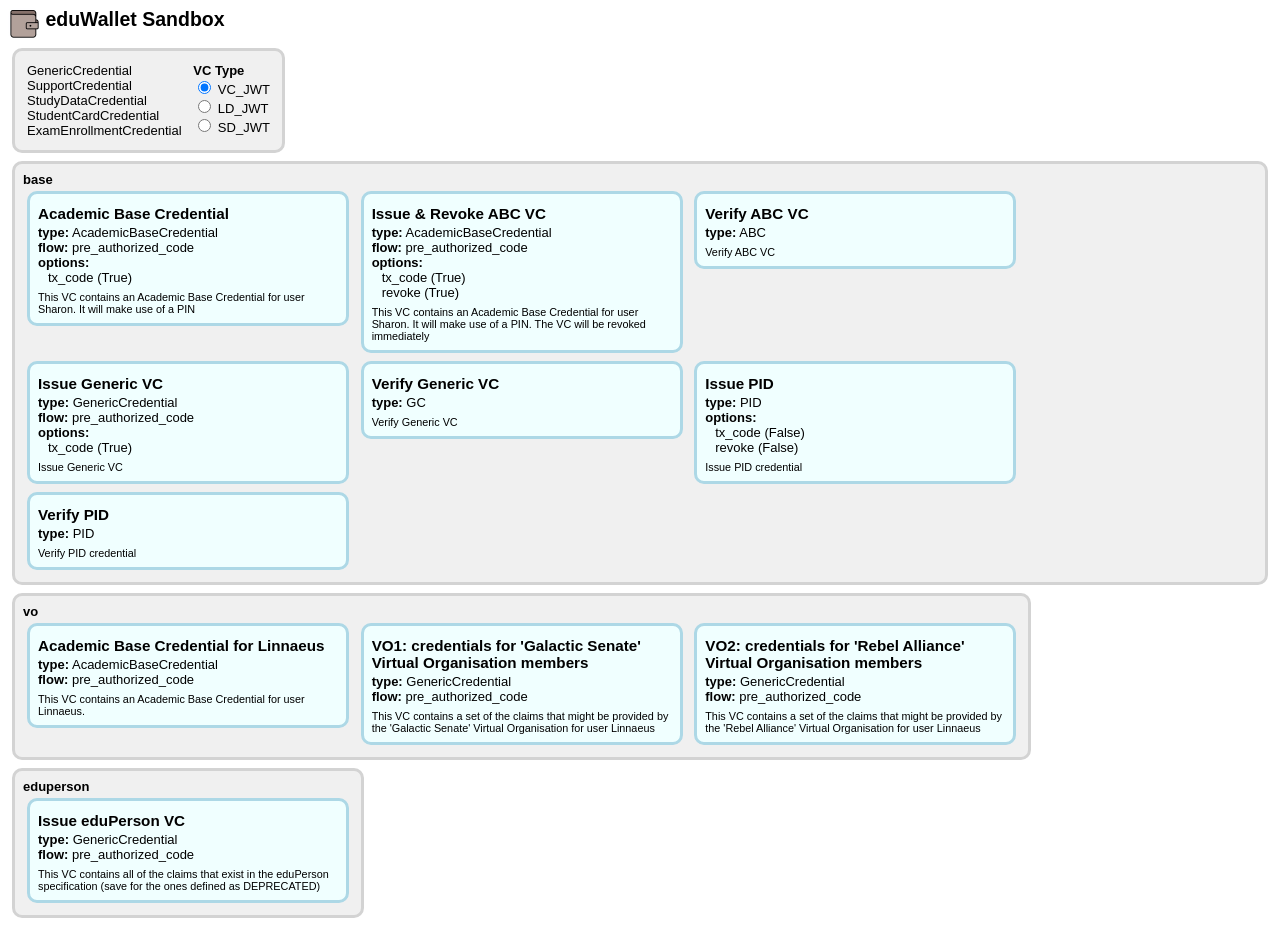
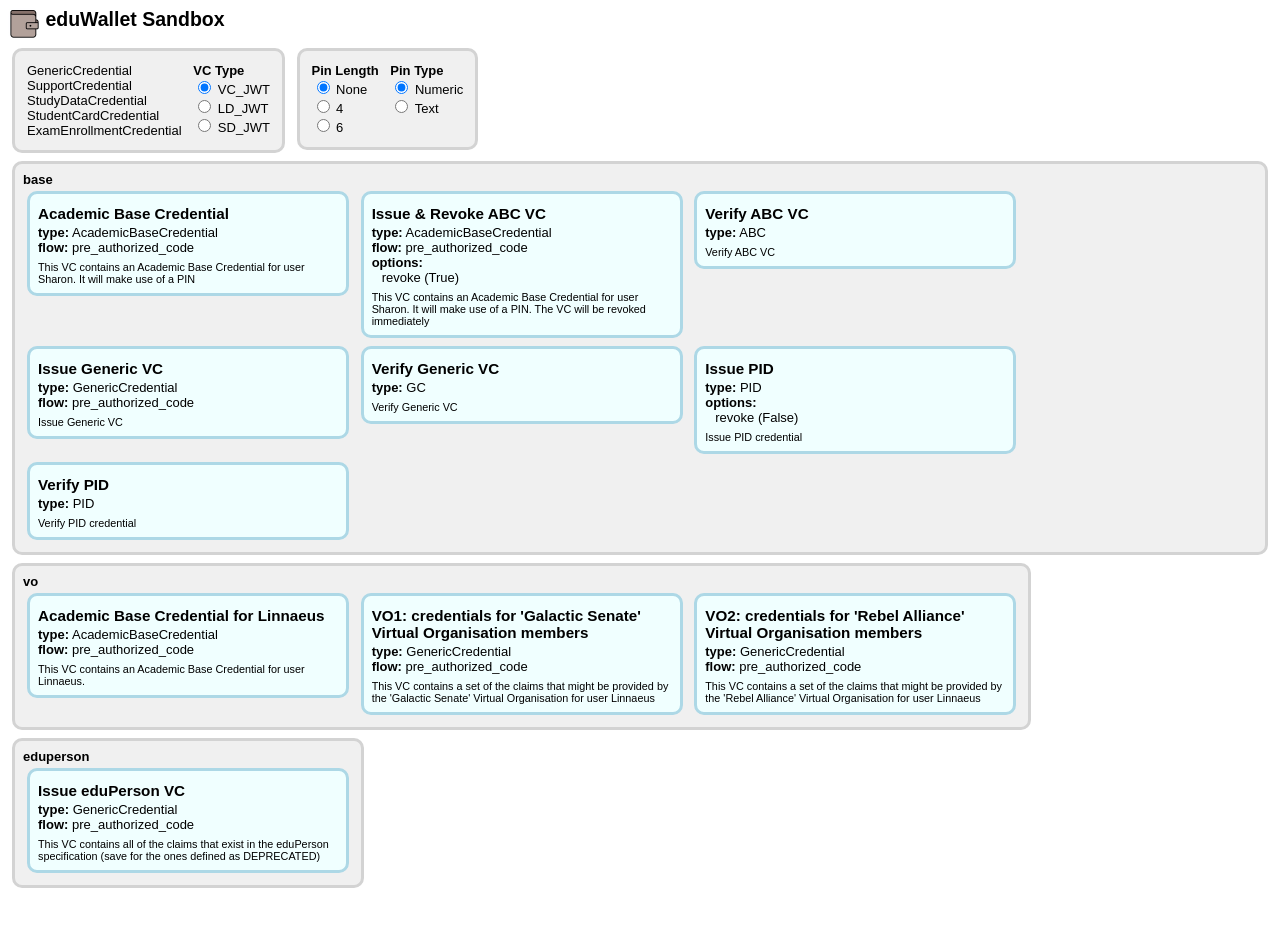
Before and after one commit to sanderhollaar/sandbox-gui, a Flask app: page / in a window 1280 px wide. After the commit the page ends 888 px from the top, so only its background shows below. Run offline with Flask 3, Linux system fonts and the light colour scheme; parts of the project's set-up code (start-up, migrations or seed data) failed here and were passed over.

Commit message:
Add pin selector

```diff
--- a/templates/main.j2
+++ b/templates/main.j2
@@ -24,6 +24,19 @@
         <p><input type=radio name=vc_type value=_JWT checked> VC_JWT</p>
         <p><input type=radio name=vc_type value=_LD> LD_JWT</p>
         <p><input type=radio name=vc_type value=_SD> SD_JWT</p>
+    </div>
+</div>
+<div class=group>
+    <div class=together>
+        <p>Pin Length</p>
+        <p><input type=radio name=tx_code_len value=0 checked> None</p>
+        <p><input type=radio name=tx_code_len value=4> 4</p>
+        <p><input type=radio name=tx_code_len value=6> 6</p>
+    </div>
+    <div class=together>
+        <p>Pin Type</p>
+        <p><input type=radio name=tx_code_mode value=numeric checked> Numeric</p>
+        <p><input type=radio name=tx_code_mode value=text> Text</p>
     </div>
 </div>
 <br>
```
Also changed, not shown: api/api.py (+10 -2 lines), tests/base.json (+8 -11 lines).
